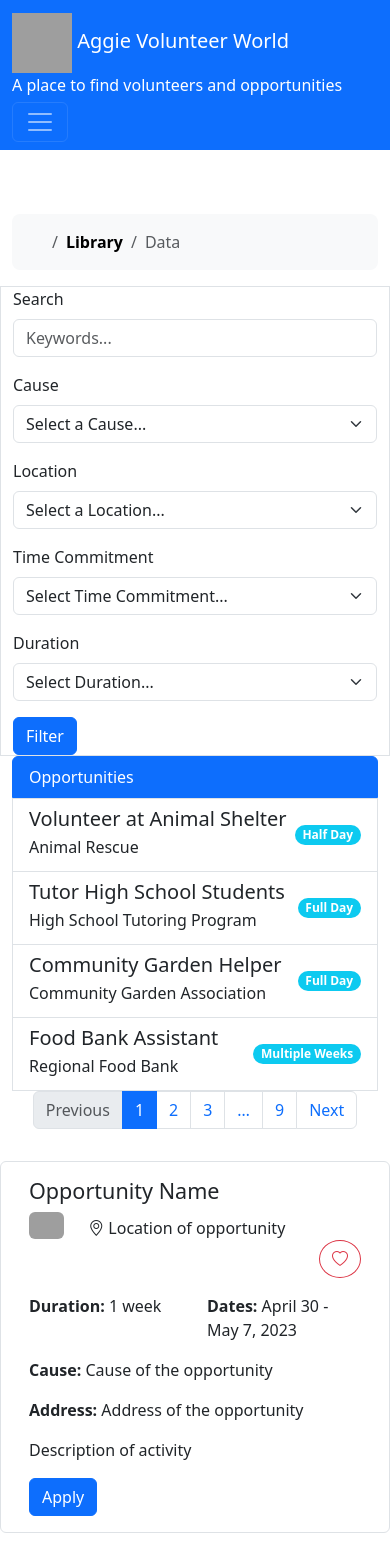
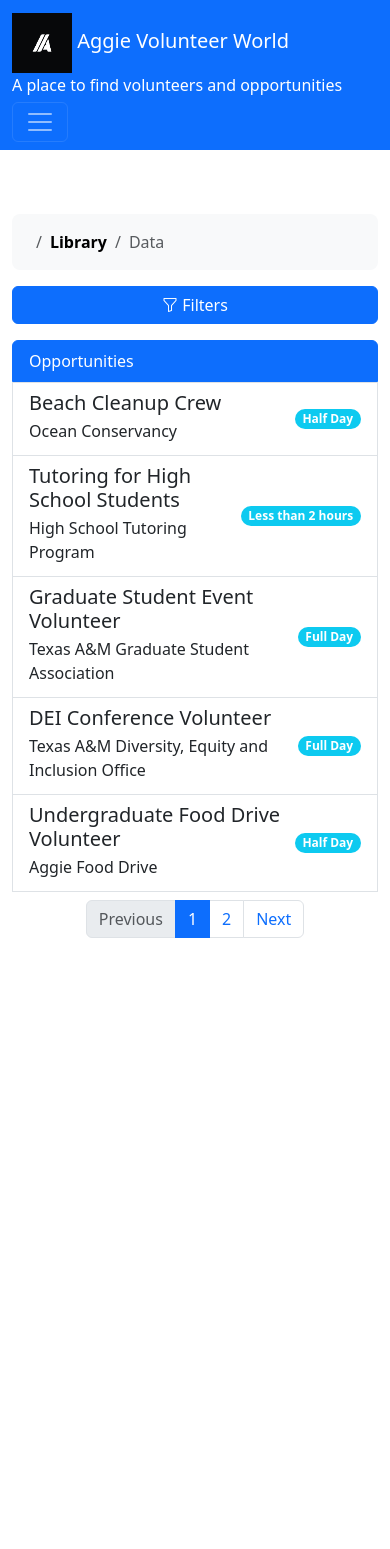
Before and after one commit to neelbedarkar/AggieVolunteerWorld, a Flask app: page /discover_opportunities in a window 390 px wide. After the commit the page ends 938 px from the top, so only its background shows below. Run offline with Flask 3, Linux system fonts and the light colour scheme; some libraries are stand-ins or nearby versions; grey boxes are pictures that could not be loaded.

Commit message:
Responsive Discover Opportunity Page

```diff
--- a/main.py
+++ b/main.py
@@ -1,42 +1,19 @@
 from flask import Flask, render_template, request
-
+import json
 app = Flask(__name__)
 
-# example JSON data
-json_data = {
-    "opportunity_name": ["Volunteer at Animal Shelter", "Tutor High School Students", "Community Garden Helper",
-                         "Food Bank Assistant", "Fundraising Event Organizer", "Beach Cleanup Crew",
-                         "Hospitality Volunteer", "Disaster Relief Aid", "Senior Caregiver"],
-    "time_commitment": ["Half Day", "Full Day", "Full Day", "Multiple Weeks", "Multiple Weeks", "Full Day",
-                        "Multiple Weeks", "Multiple Weeks", "Multiple Weeks"],
-    "org_name": ["Animal Rescue", "High School Tutoring Program", "Community Garden Association", "Regional Food Bank",
-                 "Non-Profit Fundraising Group", "Ocean Conservancy", "Local Hospitality Program",
-                 "Disaster Relief Organization", "Elder Care Facility"]
-}
 
 
 @app.route("/discover_opportunities")
 def index():
     # extract data from JSON
-    opportunities = json_data["opportunity_name"]
-    time_commitments = json_data["time_commitment"]
-    org_names = json_data["org_name"]
-
-    # create list of dicts for each item
-    items = []
-    for i in range(len(opportunities)):
-        items.append({
-            "opportunity_name": opportunities[i],
-            "time_commitment": time_commitments[i],
-            "org_name": org_names[i]
-        })
-
+    with open('static/opportunities.json') as f:
+        items = json.load(f)['opportunities']
     # pagination setup
     page = int(request.args.get('page', 1))
-    per_page = 4
+    per_page = 5
     start_idx = (page - 1) * per_page
     end_idx = start_idx + per_page
-
     # create list of items for current page
     current_items = items[start_idx:end_idx]
 
@@ -45,7 +22,7 @@ def index():
         number_of_pages = int(len(items)/per_page)
     else:
         number_of_pages = int(len(items)/per_page) + 1
-    number_of_pages = 9
+
     page_range = [x for x in range(1, number_of_pages + 1)]
     return render_template("discover_opportunities.html", opportunities=current_items, page=page, per_page=per_page, num_pages=number_of_pages, page_range=page_range)
 
--- a/templates/discover_opportunities.html
+++ b/templates/discover_opportunities.html
@@ -25,7 +25,8 @@
   margin-right: -100px;
 }
 
-
+.mydiv { display: inline; }
+.hidden{ display: none; }
 
 </style>
 </head>
@@ -35,7 +36,7 @@
         <div class="container-fluid">
             <!-- Logo and Tagline -->
             <a class="navbar-brand" href="#">
-                <img src="logo.jpeg" alt="Aggie Volunteer World Logo" width="60" height="60" class="d-inline-block align-text-center">
+                <img src="../static/images/logo.jpeg" alt="Aggie Volunteer World Logo" width="60" height="60" class="d-inline-block align-text-center">
                 <h5 style="display:inline"> Aggie Volunteer World </h5>
                 <br>
                 <div class="fs-6">A place to find volunteers and opportunities</div>
@@ -48,13 +49,13 @@
             <div class="collapse navbar-collapse" id="navbarNav">
                 <ul class="navbar-nav ms-auto">
                     <li class="nav-item">
-                        <a class="nav-link active" aria-current="page" href="#">Home</a>
+                        <a class="nav-link" href="/">Home</a>
                     </li>
                     <li class="nav-item">
                         <a class="nav-link" href="#">About Us</a>
                     </li>
                     <li class="nav-item">
-                        <a class="nav-link" href="#">Discover Opportunities</a>
+                        <a class="nav-link active" aria-current="page" href="/discover_opportunities">Discover Opportunities</a>
                     </li>
                     <li class="nav-item">
                         <a class="nav-link" href="#">Help</a>
@@ -73,7 +74,7 @@
 
 <div class="container mt-3">
   <nav aria-label="breadcrumb">
-    <ol class="breadcrumb breadcrumb-chevron p-3 bg-body-tertiary rounded-3">
+    <ol class="breadcrumb breadcrumb-chevron pt-3 pb-3 bg-body-tertiary rounded-3">
       <li class="breadcrumb-item">
         <a class="link-body-emphasis" href="#">
           <svg class="bi" width="16" height="16"><use xlink:href="#house-door-fill"></use></svg>
@@ -89,9 +90,16 @@
     </ol>
   </nav>
     <div class="row">
-      <div class="col-md-2 border">
+      <div class="col-md-2 mb-3">
+          <div class="btn btn-primary w-100 d-sm-block d-md-none" data-bs-toggle="collapse" data-bs-target="#filterForm" aria-expanded="true" aria-controls="filterForm">
+    <i class="bi bi-funnel"></i> Filters
+  </div>
+          <div class="rounded-2 bg-primary p-2 w-100  d-none d-md-block text-white" id="big-screen">
+    <i class="bi bi-funnel"></i> Filters
+  </div>
+
         <!-- Filters Section -->
-        <form>
+        <form class="p-1 collapse show" id="filterForm">
           <div class="mb-3">
             <label for="search" class="form-label">Search</label>
             <input type="text" class="form-control" id="search" placeholder="Keywords...">
@@ -122,10 +130,10 @@
           <div class="mb-3">
             <label for="time-commitment" class="form-label">Time Commitment</label>
             <select class="form-select" id="time-commitment">
-              <option value="">Select Time Commitment...</option>
-              <option value="full-day">Full Day</option>
-              <option value="half-day">Half Day</option>
-              <option value="hours">Hours</option>
+              <option value="">No. of Hours...</option>
+              <option value="full-day">Full Day (8 hours)</option>
+              <option value="half-day">Half Day (4 hours)</option>
+              <option value="hours"><2 Hours</option>
             </select>
           </div>
           <div class="mb-3">
@@ -137,7 +145,8 @@
               <option value="multi-week">Multi-Week</option>
             </select>
           </div>
-          <button type="submit" class="btn btn-primary">Filter</button>
+          <button type="submit" class="btn btn-primary" value="apply">Apply</button>
+            <button type="submit" class="btn btn-secondary" value="filter">Clear</button>
         </form>
       </div>
               <div class="col-md-4 mb-3">
@@ -145,9 +154,10 @@
           <ul id="opportunities-list" class="list-group">
           <li class="list-group-item active">Opportunities</li>
           <div id="leftlist">
-
         {% for opportunity in opportunities %}
-            <li class="list-group-item list-group-item-action d-flex justify-content-between align-items-center">
+            <li class="list-group-item list-group-item-action d-flex justify-content-between
+            align-items-center "
+            data-opportunity-id="{{ loop.index0 }}">
             <div>
               <h5 class="mb-1">{{ opportunity.opportunity_name }}</h5>
               <p class="mb-1">{{ opportunity.org_name }}</p>
@@ -155,10 +165,11 @@
             <span class="badge bg-info rounded-pill">{{ opportunity.time_commitment }}</span>
           </li>
         {% endfor %}
+          </div>
       </ul>
 
     <nav aria-label="Opportunities pagination">
-  <ul class="pagination justify-content-center">
+  <ul class="pagination justify-content-center mt-2 mb-0">
     {% if page > 1 %}
       <li class="page-item"><a class="page-link" href="?page={{ page - 1 }}">Previous</a></li>
     {% else %}
@@ -212,37 +223,52 @@
     {% else %}
       <li class="page-item disabled"><a class="page-link" href="#">Next</a></li>
     {% endif %}
-
+  </ul>
+    </nav>
 
     </div>
-     <div  id="opportunity-details" class="col-md-6 card mb-3 border hidden-md-down">
+        <div  id="opportunity-details-placeholder" class="col-md-6 card mb-3 border p-0 ">
+    <div class="rounded-2 bg-primary p-2 w-100 text-white"> Opportunity Details</div>
+        <p class="fw-lighter">Click on an opportunity to reveal more information</p>
+        </div>
+     <div  id="opportunity-details" class="col-md-6 card mb-3 border hidden">
   <div class="card-body">
-    <h4>Opportunity Name</h4>
-    <div class="row mb-3">
+  <h4 id="opportunity-title" class="text-center mb-4">Click on an opportunity to reveal more information</h4>
+  <div class="row mb-3 align-items-center">
     <div class="col-2">
-        <img src="path/to/logo.png" alt="Logo" class="img-fluid rounded">
+      <img src="path/to/logo.png" alt="Logo" class="img-fluid rounded" id="opportunity-logo">
     </div>
     <div class="col-10">
-        <h5 class="card-title mb-1" id="opportunity-details-title"></h5>
-        <p class="card-text mb-0" id="opportunity-details-location"><i class="bi bi-geo-alt me-1"></i>Location of opportunity</p>
-        <button type="button" class="btn btn-outline-danger rounded-circle float-end" data-bs-toggle="button"><i class="bi bi-heart"></i></button>
+      <div class="d-flex justify-content-between align-items-center">
+        <h5 class="card-title mb-1" id="opportunity-org-title"></h5>
+        <button type="button" class="btn btn-outline-danger rounded-circle" data-bs-toggle="button"><i class="bi bi-heart"></i></button>
+      </div>
+      <p class="card-text mb-0"><i class="bi bi-geo-alt me-1"></i><span id="opportunity-details-location">Locations </span></p>
     </div>
   </div>
   <div class="row mb-3">
     <div class="col">
-        <p class="card-text mb-0"><strong>Duration:</strong> 1 week</p>
+      <p class="card-text mb-0"><strong>Time Commitment</strong> <span id="opportunity-details-time_commitment"> 1 week </span> </p>
     </div>
     <div class="col">
-        <p class="card-text mb-0"><strong>Dates:</strong> April 30 - May 7, 2023</p>
+      <p class="card-text mb-0"><strong>Dates:</strong> <span id="opportunity-details-dates"> April 30 - May 7, 2023 </span></p>
     </div>
   </div>
-    <p class="card-text mb-3"><strong>Cause:</strong> Cause of the opportunity</p>
-    <p class="card-text mb-3"><strong>Address:</strong> Address of the opportunity</p>
+
+  <div class="row mb-3">
+    <div class="col">
+      <p class="card-text mb-0"><strong>Duration</strong> <span id="opportunity-details-duration">1 Week </span> </p>
+    </div>
+    <div class="col">
+        <p class="card-text mb-0"><strong>Cause:</strong> <span id="opportunity-details-cause"> Cause of the opportunity </span> </p>
+    </div>
+  </div>
+
   <p class="card-text mb-3" id="opportunity-details-description">Description of activity</p>
+  <div class="d-grid gap-2">
     <a href="#" class="btn btn-primary">Apply</a>
   </div>
-
-
+</div>
     </div>
   </div>
 </div>
@@ -250,12 +276,166 @@
 <!-- Bootstrap Bundle with Popper and jQuery -->
 <script src="../static/js/bootstrap.js"></script>
 <script src="https://ajax.googleapis.com/ajax/libs/jquery/3.6.4/jquery.min.js"></script>
+
+<div id="sizer">
+    <div class="d-block d-sm-none d-md-none d-lg-none d-xl-none" data-size="xs"></div>
+    <div class="d-none d-sm-block d-md-none d-lg-none d-xl-none" data-size="sm"></div>
+    <div class="d-none d-sm-none d-md-block d-lg-none d-xl-none" data-size="md"></div>
+    <div class="d-none d-sm-none d-md-none d-lg-block d-xl-none" data-size="lg"></div>
+    <div class="d-none d-sm-none d-md-none d-lg-none d-xl-block" data-size="xl"></div>
+</div>
+<div class="modal fade modal-fullscreen" id="opportunity-modal" data-bs-backdrop="static"
+     data-bs-keyboard="false" tabindex="-1" aria-labelledby="staticBackdropLabel" aria-hidden="true">
+  <div class="modal-dialog">
+    <div class="modal-content">
+      <div class="modal-header">
+        <h1 class="modal-title fs-5" id="modal-opportunity-title">Modal title</h1>
+        <button type="button" class="btn-close" data-bs-dismiss="modal" aria-label="Close"></button>
+      </div>
+      <div class="modal-body">
+<div class ="card">
+  <div class="card-body">
+  <div class="row mb-3 align-items-center">
+    <div class="col-2">
+      <img src="" alt="Logo" class="img-fluid rounded" id="modal-opportunity-logo">
+    </div>
+    <div class="col-10">
+      <div class="d-flex justify-content-between align-items-center">
+        <h5 class="card-title mb-1" id="modal-opportunity-org-title"></h5>
+        <button type="button" class="btn btn-outline-danger rounded-circle" data-bs-toggle="button"><i class="bi bi-heart"></i></button>
+      </div>
+      <p class="card-text mb-0"><i class="bi bi-geo-alt me-1"></i><span id="modal-opportunity-details-location">Locations </span></p>
+    </div>
+  </div>
+  <div class="row mb-3">
+    <div class="col">
+      <p class="card-text mb-0"><strong>Time Commitment</strong> <span id="modal-opportunity-details-time_commitment"> 1 week </span> </p>
+    </div>
+    <div class="col">
+      <p class="card-text mb-0"><strong>Dates:</strong> <span id="modal-opportunity-details-dates"> April 30 - May 7, 2023 </span></p>
+    </div>
+  </div>
+
+  <div class="row mb-3">
+    <div class="col">
+      <p class="card-text mb-0"><strong>Duration</strong> <span id="modal-opportunity-details-duration">1 Week </span> </p>
+    </div>
+    <div class="col">
+        <p class="card-text mb-0"><strong>Cause:</strong> <span id="modal-opportunity-details-cause"> Cause of the opportunity </span> </p>
+    </div>
+  </div>
+
+  <p class="card-text mb-3" id="modal-opportunity-details-description">Description of activity</p>
+</div>
+    </div>
+      </div>
+      <div class="modal-footer">
+        <button type="button" class="btn btn-secondary" data-bs-dismiss="modal">Close</button>
+        <a href="#" class="btn btn-primary">Apply</a>
+      </div>
+    </div>
+  </div>
+</div>
 <script type="text/javascript">
+// Function to add parameters to the URL and submit the form
+function addParameters() {
+  // Get the form values
+  const search = document.getElementById('search').value;
+  const cause = document.getElementById('cause').value;
+  const location = document.getElementById('location').value;
+  const timeCommitment = document.getElementById('time-commitment').value;
+  const duration = document.getElementById('duration').value;
+
+  // Create the URL with the parameters
+  const url = `/discover_opportunities?search=${search}&cause=${cause}&location=${location}&time_commitment=${timeCommitment}&duration=${duration}`;
+
+  // Redirect to the URL
+  window.location.href = url;
+}
+
+// Function to remove parameters from the URL and submit the form
+function removeParameters() {
+  // Create the URL without parameters
+  const url = '/discover_opportunities';
+
+  // Redirect to the URL
+  window.location.href = url;
+}
+
+// Get the form element
+const form = document.getElementById('filterForm');
+
+// Add event listener for form submission
+form.addEventListener('submit', function(event) {
+  event.preventDefault(); // Prevent default form submission behavior
+
+  const buttonValue = event.submitter.value;
+
+  if (buttonValue === 'apply') {
+    addParameters();
+  } else if (buttonValue === 'filter') {
+    removeParameters();
+  }
+});
+
+$(document).ready(function() {
+var screen_size = $('#sizer').find('div:visible').data('size');
+  if (screen_size == "sm" || screen_size == "xs")
+   {
+  console.log("Small Screen hiding placeholder")
+$("#opportunity-details-placeholder").addClass('hidden');
+$("#filterForm").removeClass('show');
+
+  }
+  var params = new URLSearchParams(window.location.search);
+
+  $("#search").val(params.get('search'));
+  $("#cause").val(params.get('cause'));
+  $("#location").val(params.get('location'));
+  $("#time-commitment").val(params.get('time_commitment'));
+  $("#duration").val(params.get('duration'));
+
+
+});
 
   $("#leftlist > li").click(function(event){
   event.preventDefault();
   $("#leftlist > li").removeClass("active");
   $(this).addClass("active");
+  var opportunity_id = this.dataset.opportunityId
+  var opportunities = {{ opportunities|tojson }};
+  var opportunity = opportunities[opportunity_id];
+  var screen_size = $('#sizer').find('div:visible').data('size');
+  if (screen_size == "sm" || screen_size == "xs")
+   {
+   var modal = document.getElementById("opportunity-modal");
+    $(modal).modal('toggle');
+      // replace placeholders in opportunity details section
+  $("#modal-opportunity-logo").attr("src", opportunity.logo_path);
+  $("#modal-opportunity-title").text(opportunity.opportunity_name);
+  $("#modal-opportunity-org-title").text(opportunity.org_name);
+  $("#modal-opportunity-details-location").text(opportunity.location);
+  $("#modal-opportunity-details-description").text(opportunity.description);
+  $("#modal-opportunity-details-time_commitment").text(opportunity.time_commitment);
+  $("#modal-opportunity-details-duration").text(opportunity.duration);
+  $("#modal-opportunity-details-dates").text(opportunity.dates);
+  $("#modal-opportunity-details-cause").text(opportunity.cause);
+   }
+    else{
+  // replace placeholders in opportunity details section
+  $("#opportunity-details-placeholder").removeClass('hidden');
+  $("#opportunity-details-placeholder").addClass('hidden');
+  $("#opportunity-details").removeClass('hidden');
+  $("#opportunity-logo").attr("src", opportunity.logo_path);
+  $("#opportunity-title").text(opportunity.opportunity_name);
+  $("#opportunity-org-title").text(opportunity.org_name);
+  $("#opportunity-details-location").text(opportunity.location);
+  $("#opportunity-details-description").text(opportunity.description);
+  $("#opportunity-details-time_commitment").text(opportunity.time_commitment);
+  $("#opportunity-details-duration").text(opportunity.duration);
+  $("#opportunity-details-dates").text(opportunity.dates);
+  $("#opportunity-details-cause").text(opportunity.cause);
+    }
 
 
   });
@@ -264,47 +444,6 @@
 
 </script>
 <script src="../assets/js/main.js"></script>
-<style>
-  /* Hide the opportunity details card by default */
-  /*#opportunity-details {
-    display: none;
-  }*/
-</style>
 
-<script>
-  // // Get the necessary HTML elements
-  // const form = document.querySelector('form');
-  // const keywordInput = document.querySelector('#keyword-input');
-  // const causeSelect = document.querySelector('#cause-select');
-  // const locationSelect = document.querySelector('#location-select');
-  // const timeCommitmentSelect = document.querySelector('#time-commitment-select');
-  // const durationSelect = document.querySelector('#duration-select');
-  // const viewDetailsBtns = document.querySelectorAll('.view-details-btn');
-  // const opportunityDetailsTitle = document.querySelector('#opportunity-details-title');
-  // const opportunityDetailsDescription = document.querySelector('#opportunity-details-description');
-  // const opportunityDetailsCard = document.querySelector('#opportunity-details');
-
-  // // Add an event listener to the form to handle filtering
-  // form.addEventListener('submit', e => {
-  //   e.preventDefault();
-  //   // Implement filtering logic here using the selected filters
-  // });
-
-  // // Add an event listener to each View Details button to display the opportunity details
-  // viewDetailsBtns.forEach(btn => {
-  //   btn.addEventListener('click', e => {
-  //     // Get the description from the data-description attribute of the button
-  //     const description = e.target.getAttribute('data-description');
-  //     // Get the organization name and opportunity title from the previous siblings of the button
-  //     const organizationName = e.target.previousElementSibling.previousElementSibling.textContent.trim();
-  //     const opportunityTitle = e.target.previousElementSibling.textContent.trim();
-  //     // Update the opportunity details card with the selected opportunity's information
-  //     opportunityDetailsTitle.textContent = `${organizationName} - ${opportunityTitle}`;
-  //     opportunityDetailsDescription.textContent = description;
-  //     // Display the opportunity details card
-  //     opportunityDetailsCard.classList.remove('d-none');
-  //   });
-  // });
-</script>
 </body>
 </html>
```
Also changed, not shown: static/opportunities.json (added, +114 -0 lines), static/images/logo.jpeg (added), static/images/logo1.png (added), static/images/logo10.png (added), static/images/logo2.png (added), static/images/logo3.png (added), static/images/logo4.png (added), static/images/logo5.png (added), static/images/logo6.png (added), static/images/logo7.png (added), static/images/logo8.png (added), static/images/logo9.png (added). Lines whose indentation alone changed are shown as unchanged.
